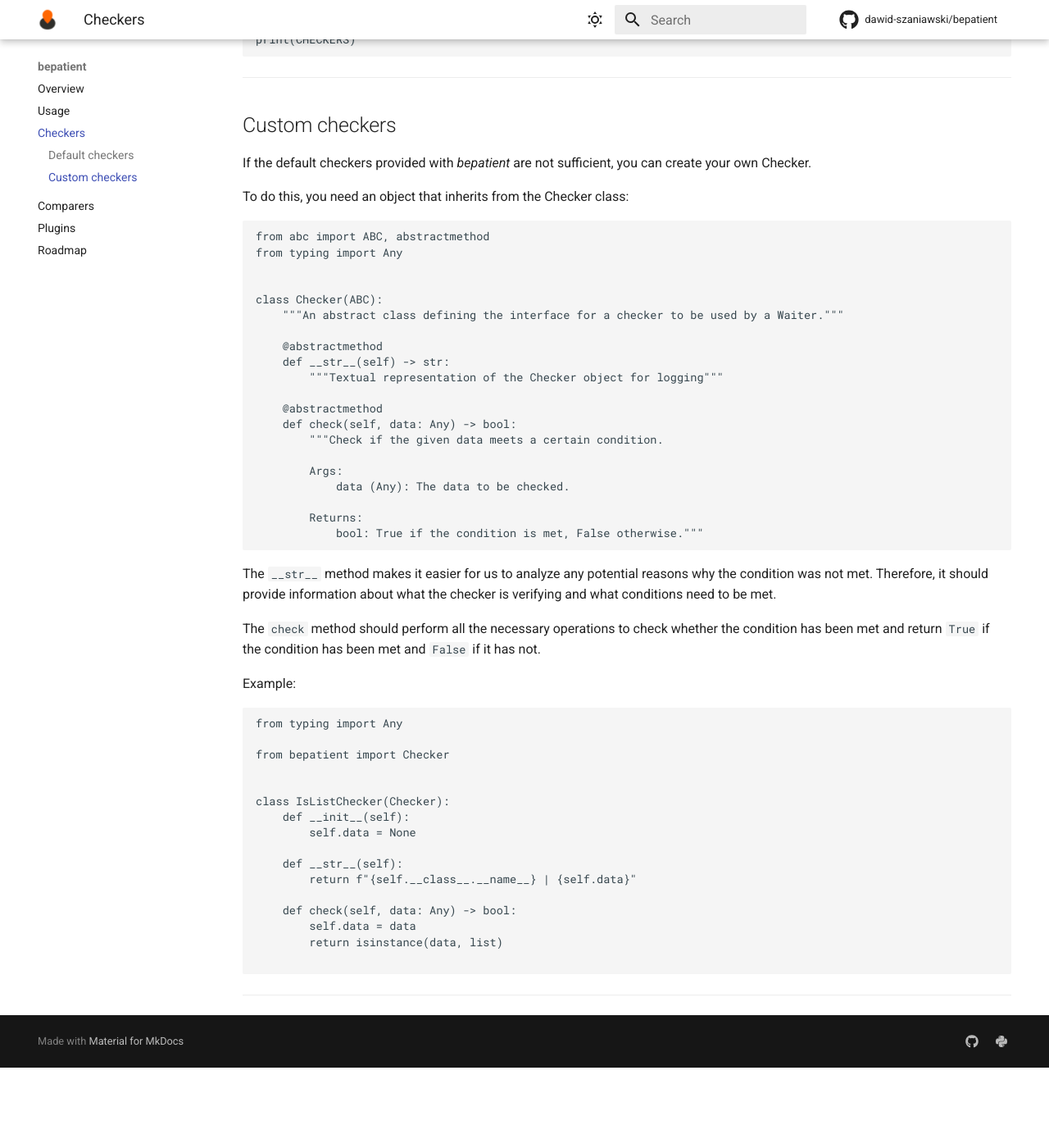
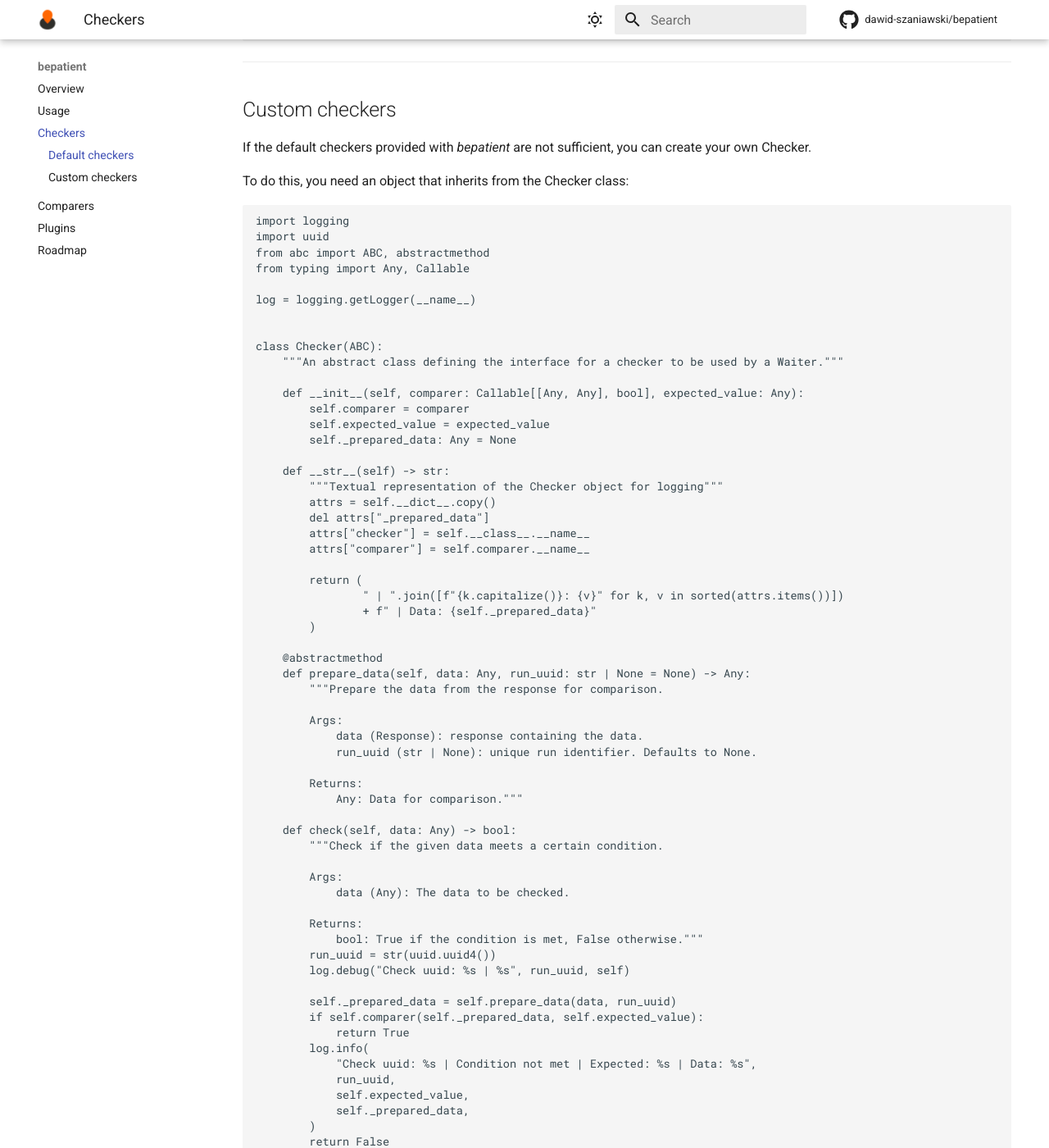
Before and after one commit to dawid-szaniawski/bepatient, an MkDocs documentation site: the page built from docs/checkers.md, in a window 1280 px wide and 1400 px high, scrolled down 529 px. Shown: the whole window at 82% size. Built offline with MkDocs 1.6.1 and Material for MkDocs 9.7.7, drawn with Linux system fonts in a browser that asks for light colours; comment, search, counter and statistics services are not loaded; before the commit the page ends 1831 px from its top, so only the background shows below that; some of the changed text lies outside the part shown.

````diff
--- a/docs/checkers.md
+++ b/docs/checkers.md
@@ -1,4 +1,5 @@
 # Checkers
+
 ## Default checkers
 
 When working with bepatient, you'll find that each checking object should inherit from
@@ -20,7 +21,6 @@ For an extensive list of available checkers, refer to:
 ```python
 from bepatient import CHECKERS
 
-
 print(CHECKERS)
 ```
 
@@ -34,18 +34,45 @@ your own Checker.
 To do this, you need an object that inherits from the Checker class:
 
 ```python
+import logging
+import uuid
 from abc import ABC, abstractmethod
-from typing import Any
+from typing import Any, Callable
+
+log = logging.getLogger(__name__)
 
 
 class Checker(ABC):
     """An abstract class defining the interface for a checker to be used by a Waiter."""
 
-    @abstractmethod
+    def __init__(self, comparer: Callable[[Any, Any], bool], expected_value: Any):
+        self.comparer = comparer
+        self.expected_value = expected_value
+        self._prepared_data: Any = None
+
     def __str__(self) -> str:
         """Textual representation of the Checker object for logging"""
+        attrs = self.__dict__.copy()
+        del attrs["_prepared_data"]
+        attrs["checker"] = self.__class__.__name__
+        attrs["comparer"] = self.comparer.__name__
+
+        return (
+                " | ".join([f"{k.capitalize()}: {v}" for k, v in sorted(attrs.items())])
+                + f" | Data: {self._prepared_data}"
+        )
 
     @abstractmethod
+    def prepare_data(self, data: Any, run_uuid: str | None = None) -> Any:
+        """Prepare the data from the response for comparison.
+
+        Args:
+            data (Response): response containing the data.
+            run_uuid (str | None): unique run identifier. Defaults to None.
+
+        Returns:
+            Any: Data for comparison."""
+
     def check(self, data: Any) -> bool:
         """Check if the given data meets a certain condition.
 
@@ -54,6 +81,19 @@ class Checker(ABC):
 
         Returns:
             bool: True if the condition is met, False otherwise."""
+        run_uuid = str(uuid.uuid4())
+        log.debug("Check uuid: %s | %s", run_uuid, self)
+
+        self._prepared_data = self.prepare_data(data, run_uuid)
+        if self.comparer(self._prepared_data, self.expected_value):
+            return True
+        log.info(
+            "Check uuid: %s | Condition not met | Expected: %s | Data: %s",
+            run_uuid,
+            self.expected_value,
+            self._prepared_data,
+        )
+        return False
 ```
 
 The `__str__` method makes it easier for us to analyze any potential reasons why the
@@ -73,15 +113,8 @@ from bepatient import Checker
 
 
 class IsListChecker(Checker):
-    def __init__(self):
-        self.data = None
-
-    def __str__(self):
-        return f"{self.__class__.__name__} | {self.data}"
-
-    def check(self, data: Any) -> bool:
-        self.data = data
-        return isinstance(data, list)
+    def prepare_data(self, data: Any, run_uuid: str | None = None) -> Any:
+        return type(data)
 
 ```
 
````
Also changed, not shown: README.md (+2 -4 lines), docs/usage.md (+52 -29 lines).
